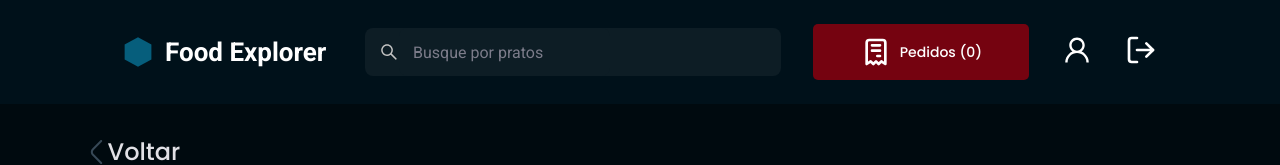
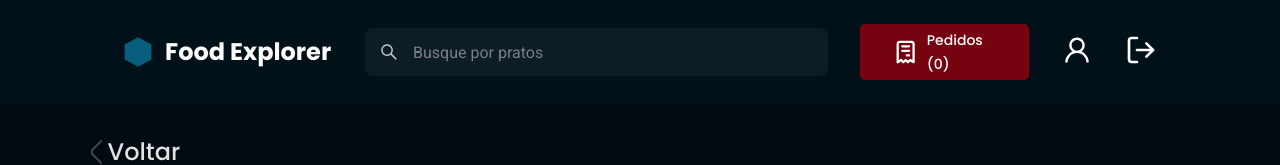
Before and after one commit to Edna06/Front-end, a React (Vite) app in the folder foodExplorer/: page /details in a window 1280 px wide. Shown: the top 165 px of the page. Built offline with nearby package versions, Linux system fonts and the light colour scheme.

Commit message:
melhorada navegação entre as páginas

```diff
--- a/foodExplorer/src/Routes/app.routes.jsx
+++ b/foodExplorer/src/Routes/app.routes.jsx
@@ -3,12 +3,17 @@ import { Routes, Route } from 'react-router-dom';
 // páginas que serão das rotas da aplicação
 import { Home } from '../pages/Home';
 import { Details } from '../pages/Details';
+import {OrderPage} from '../pages/OrderPage'
+import {OrderHistory} from '../pages/OrderHistory'
 
 export function AppRoutes(){
     return(
         <Routes>
             <Route path="/" element={<Home />} />
             <Route path="/details" element={<Details/>}/>
+            <Route path="/orderpage" element={<OrderPage/>}/>
+            <Route path="/orderhistory" element={<OrderHistory/>}/>
+
 
         </Routes>
     )
--- a/foodExplorer/src/components/ButtonHeader/index.jsx
+++ b/foodExplorer/src/components/ButtonHeader/index.jsx
@@ -3,7 +3,7 @@ import { TbReceipt } from 'react-icons/tb'
 
 export function ButtonHeader({title}){
     return(
-        <Container>
+        <Container to='/orderpage'>
             <TbReceipt />
             {title}
         </Container>
--- a/foodExplorer/src/components/ButtonHeader/styles.js
+++ b/foodExplorer/src/components/ButtonHeader/styles.js
@@ -1,11 +1,11 @@
-import styled from 'styled-components'
+import styled from 'styled-components';
+import { Link } from 'react-router-dom';
 
-export const Container = styled.button`
+export const Container = styled(Link)`
     background-color: ${({theme})=> theme.COLORS.BUTTON};
     color: ${({theme})=> theme.COLORS.WHITE};
 
-    width: 100%;
-    /* width: 21.6rem; */
+    width: 29%;
     height: 5.6rem;
 
     border-radius: 0.5rem;
--- a/foodExplorer/src/components/Card/index.jsx
+++ b/foodExplorer/src/components/Card/index.jsx
@@ -35,7 +35,7 @@ export function Card(){
                 <AiOutlineHeart />
             </button>
 
-            <img src="../../../src/assets/Pratos/TorradasdeParma.svg" alt="" />
+            <img src="../../../src/assets/Pratos/Torradas De Parma.png" alt="" />
 
 
             <h2>Torradas de Parma </h2>
--- a/foodExplorer/src/components/Header/index.jsx
+++ b/foodExplorer/src/components/Header/index.jsx
@@ -1,15 +1,17 @@
 //imports
-import { Container, Content, Logo, Logout, Search, User } from './styles'
-import { ButtonHeader } from '../../components/ButtonHeader'
-import { AiOutlineSearch, AiOutlineUser} from 'react-icons/ai'
-import { FiLogOut } from 'react-icons/fi'
+import { Container, Content, Logo, Logout, Search, User } from './styles';
+import { ButtonHeader } from '../../components/ButtonHeader';
+import { AiOutlineSearch, AiOutlineUser} from 'react-icons/ai';
+import { FiLogOut } from 'react-icons/fi';
+
+import {Link} from 'react-router-dom';
 
 
 export function Header(){
     return(
         <Container>
             <Content>
-                <Logo>
+                <Logo to='/'>
                     <svg width="44" height="48" viewBox="0 0 44 48" fill="none" xmlns="http://www.w3.org/2000/svg">
                     <path d="M22.0318 0.216515L43.4349 12.0919V35.8426L22.0318 47.7179L0.628698 35.8426V12.0919L22.0318 0.216515Z" fill="#065E7C"/>
                     </svg>
@@ -33,7 +35,7 @@ export function Header(){
             <AiOutlineUser/>
             </User>
 
-            <Logout to="/">
+            <Logout to='/'>
                 <FiLogOut />
             </Logout>
 
--- a/foodExplorer/src/components/Header/styles.js
+++ b/foodExplorer/src/components/Header/styles.js
@@ -1,4 +1,5 @@
 import styled from 'styled-components';
+import {Link} from 'react-router-dom';
 
 export const Container = styled.header`
 
@@ -84,14 +85,17 @@ export const Content = styled.div`
     }
 `;
 
-export const Logo = styled.div`
+export const Logo = styled(Link)`
     min-width: 21rem;
     gap: 1.2rem;
     display: flex;
     align-items: center;
 
+    text-decoration: none;
+    color: currentColor;
+
       > h1 {
-          font-size: 2.6rem;
+          font-size: 2.4rem;
       }
 
       > svg {
@@ -174,9 +178,7 @@ export const User = styled.div`
         cursor: pointer;
         color: ${({theme}) => theme.COLORS.LOGO_COLOR};
     }
-
 `
-
 
 
 export const Logout = styled.div`
--- a/foodExplorer/src/pages/Home/index.jsx
+++ b/foodExplorer/src/pages/Home/index.jsx
@@ -29,6 +29,6 @@ export function Home(){
                  <footer>
                      <Footer/>
                 </footer>
-        </Container>
+            </Container>
     )
 }
```
